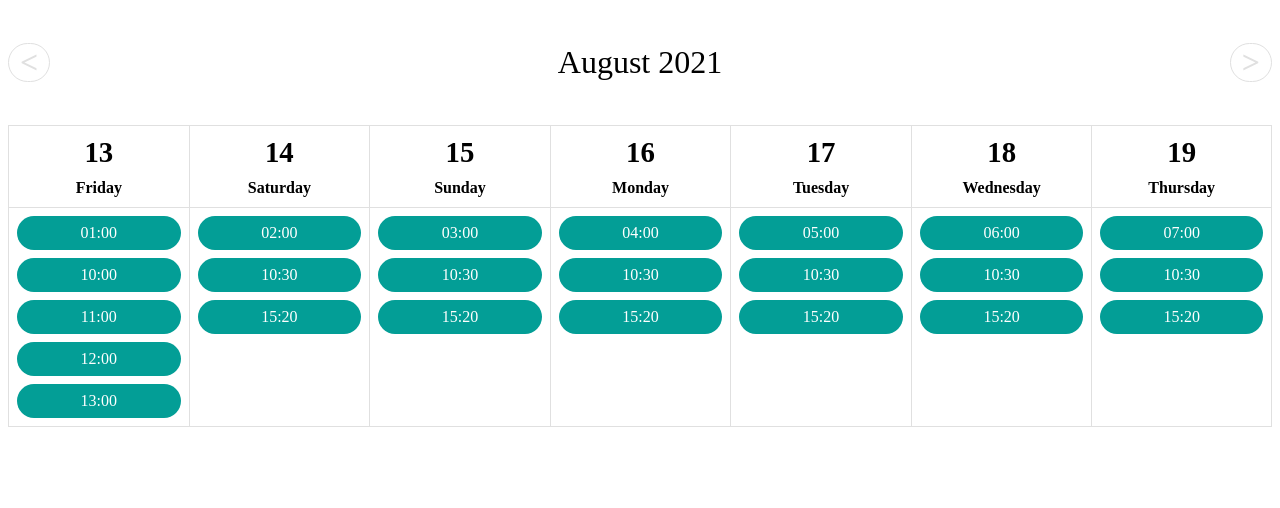
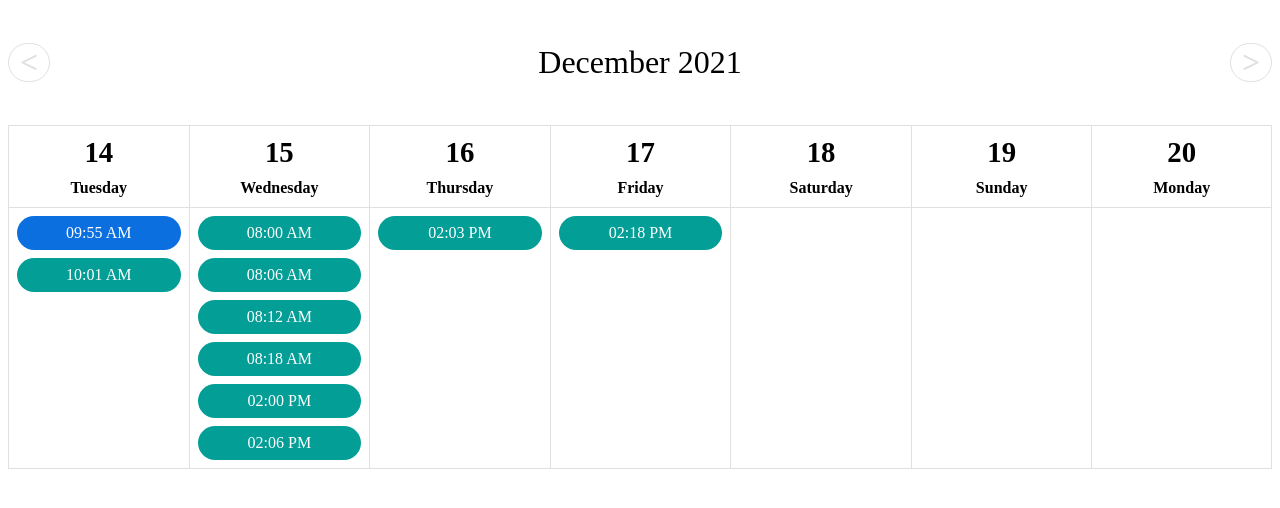
Before and after one commit to anthobn/slots-picker, a plain HTML site: page index.html in a window 1280 px wide. Drawn offline with Linux system fonts and the light colour scheme.

Commit message:
change slots string time to slots datetime objects

```diff
--- a/index.html
+++ b/index.html
@@ -19,9 +19,9 @@
         new slotsPicker({
             slotsPickerEl: "slots-picker",
             multipleSelector: true,
-            fromDate: new Date(1628892000000),
+            fromDate: new Date("2021-12-14"),
             showXdays: 7,
-            selectedSlots: [1628947200000],
+            selectedSlots: ["2021-12-14T09:55:48.000Z"],
             msg: {
                 notAvailableSlots: {
                     p: "Aucun slot disponible",
@@ -31,18 +31,53 @@
                     title: "Cliquer sur ce créneau pour réserver...",
                 },
             },
-            availableSlots: {
-                slots: {
-                    1628892000000: ["09:00", "10:30", "15:20", "16:30"],
-                    1628978400000: ["08:30", "10:30", "15:20", "15:50"],
-                    1629064800000: ["09:00", "10:30", "15:20"],
-                    1629151200000: ["10:00", "10:30", "15:10"],
-                    1629237600000: ["06:00", "10:30", "15:20", "16:10", "17h30", "18h00", "19:00"],
-                    1629324000000: ["09:00", "10:30", "15:20"],
-                    1629410400000: ["09:20", "10:30", "15:20"],
-                },
-                nextAvailableSlot: 1628892000000,
+            availableSlots:
+            {
+                slots: [
+                    {
+                        begin: "2021-12-14T09:55:48.000Z",
+                        end: "2021-12-14T10:01:48.000Z"
+                    },
+                    {
+                        begin: "2021-12-14T10:01:48.000Z",
+                        end: "2021-12-14T10:07:48.000Z"
+                    },
+                    {
+                        begin: "2021-12-15T08:00:00.000Z",
+                        end: "2021-12-15T08:06:00.000Z"
+                    },
+                    {
+                        begin: "2021-12-15T08:06:00.000Z",
+                        end: "2021-12-15T08:12:00.000Z"
+                    },
+                    {
+                        begin: "2021-12-15T08:12:00.000Z",
+                        end: "2021-12-15T08:18:00.000Z"
+                    },
+                    {
+                        begin: "2021-12-15T08:18:00.000Z",
+                        end: "2021-12-15T08:24:00.000Z"
+                    },
+                    {
+                        begin: "2021-12-15T14:00:00.000Z",
+                        end: "2021-12-15T14:06:00.000Z"
+                    },
+                    {
+                        begin: "2021-12-15T14:06:00.000Z",
+                        end: "2021-12-15T14:12:00.000Z"
+                    },
+                    {
+                        begin: "2021-12-16T14:03:00.000Z",
+                        end: "2021-12-15T14:12:00.000Z"
+                    },
+                    {
+                        begin: "2021-12-17T14:18:00.000Z",
+                        end: "2021-12-15T14:12:00.000Z"
+                    },
+                ],
+                nextAvailableSlot: "2021-12-25T14:12:00.000Z",
             },
+
             getSlots: function (fromDate) {
                 console.log("GET SLOTS FROM BACKEND FROM FOLLOWING DATE : " + fromDate)
 
@@ -51,16 +86,21 @@
                 }
 
                 return {
-                    slots: {
-                        [fromDate.getTime()]: ["01:00", "10:00", "11:00", "12:00", "13:00"],
-                        [addDay(fromDate, 1)]: ["02:00", "10:30", "15:20"],
-                        [addDay(fromDate, 2)]: ["03:00", "10:30", "15:20"],
-                        [addDay(fromDate, 3)]: ["04:00", "10:30", "15:20"],
-                        [addDay(fromDate, 4)]: ["05:00", "10:30", "15:20"],
-                        [addDay(fromDate, 5)]: ["06:00", "10:30", "15:20"],
-                        [addDay(fromDate, 6)]: ["07:00", "10:30", "15:20"],
-                    },
-                    nextAvailableSlot: fromDate.getTime(),
+                    slots: [
+                        {
+                            begin: "2021-12-21T14:06:00.000Z",
+                            end: "2021-12-21T14:12:00.000Z"
+                        },
+                        {
+                            begin: "2021-12-21T15:06:00.000Z",
+                            end: "2021-12-21T14:12:00.000Z"
+                        },
+                        {
+                            begin: "2021-12-21T16:06:00.000Z",
+                            end: "2021-12-21T14:12:00.000Z"
+                        },
+                    ],
+                    nextAvailableSlot: addDay(fromDate, 10),
                 }
             },
             slotsOnClick: function (eventSlot, selectedSlots) {
--- a/js/slots-picker.js
+++ b/js/slots-picker.js
@@ -29,6 +29,13 @@ export class slotsPicker {
   };
 
   constructor(settings) {
+    //add X days to one DT object
+    Date.prototype.addDays = function (days) {
+      let date = new Date(this.valueOf());
+      date.setDate(date.getDate() + days);
+      return date;
+    };
+
     //apply personnal settings in property of this object unless personnal settings is not defined
     for (const [key, value] of Object.entries(this.default)) {
       if (settings && Object.hasOwnProperty.call(settings, key)) {
@@ -62,37 +69,25 @@ export class slotsPicker {
 
     //add the month name and year on the top
     let month = document.getElementById("month-name");
-    month.innerHTML = this.fromDate.toLocaleString("default", {
+    month.innerHTML = this.fromDate.toLocaleDateString("default", {
       month: "long",
       year: "numeric",
     });
 
-    //push all available slots in slots array
-    this.pushAvSlotsInSlotsArray(this.availableSlots);
+    //if there is no already slots filled
+    if (!this.slots.length) {
+      //push all available slots in slots array
+      this.pushAvSlotsInSlotsArray(this.availableSlots);
+    }
 
     //browse each days and check if slots are available for this day.
     this.dates.forEach((day) => {
-      let date = new Date(Number(day));
-      let slotsToday = [];
-      let el;
+      const endDay = new Date(new Date(day).setHours(23, 59, 59, 59));
 
-      if ((el = this.slots.find((o) => Number(o.date) === day))) {
-        slotsToday = el.slots;
-      } else {
-        //if the getSlots function is defined, get the slots from the backend with custom getSlots given function
-        if (typeof this.getSlots === "function") {
-          let getSlots = this.getSlots(date);
+      //get all slots for this day
+      const slotsToday = this.slots.filter((o) => o >= day && o <= endDay);
 
-          //push the new slots received in slots array
-          this.pushAvSlotsInSlotsArray(getSlots);
-
-          if ((el = this.slots.find((o) => Number(o.date) === day))) {
-            slotsToday = el.slots;
-          }
-        }
-      }
-
-      let col = this.makeCol(date, slotsToday);
+      let col = this.makeCol(day, slotsToday);
       slotsContainer.appendChild(col);
     });
 
@@ -117,10 +112,13 @@ export class slotsPicker {
     let emptyArray = 0;
 
     this.dates.forEach((day) => {
-      let el = this.slots.find((o) => Number(o.date) === day);
+      const endDay = new Date(new Date(day).setHours(23, 59, 59, 59));
+
+      //get all slots for this day
+      let el = this.slots.filter((o) => o >= day && o <= endDay);
 
       //if there is no slots defined or if the array of slots is empty
-      if (!el || !el.slots.length) {
+      if (!el || !el.length) {
         emptyArray++;
       }
     });
@@ -152,7 +150,7 @@ export class slotsPicker {
       //create link
       let a = document.createElement("a");
       let dateTxt = document.createTextNode(
-        new Date(this.nextAvailableSlot).toLocaleString("default", {
+        new Date(this.nextAvailableSlot).toLocaleDateString("default", {
           weekday: "long",
           day: "2-digit",
           month: "long",
@@ -162,7 +160,7 @@ export class slotsPicker {
       a.appendChild(dateTxt);
       a.href = "#";
       a.title = this.msg.notAvailableSlots.title;
-      a.id = this.nextAvailableSlot;
+      a.id = this.nextAvailableSlot.getTime();
       a.addEventListener("click", function (event) {
         inst.goToNextAvailability(event);
       });
@@ -175,12 +173,13 @@ export class slotsPicker {
 
   //this function will return X days (depending showXdays property) in an array from the fromDate property
   getDates() {
+    //update fromDate to 00:00 local time
+    this.fromDate = new Date(this.fromDate.setHours(0, 0, 0, 0));
+
     let dates = [];
 
     for (let i = 0; i < this.showXdays; i++) {
-      let date = new Date(
-        new Date(this.fromDate).setDate(this.fromDate.getDate() + i)
-      ).setHours(0, 0, 0, 0);
+      const date = new Date(this.fromDate).addDays(i);
       dates.push(date);
     }
 
@@ -190,14 +189,14 @@ export class slotsPicker {
   //push available slots in slots array and nextAvailableSlot if is defined
   pushAvSlotsInSlotsArray(avSlots) {
     if (avSlots) {
+      this.slots = [];
       if (avSlots["slots"]) {
-        for (const [key, value] of Object.entries(avSlots["slots"])) {
-          const el = { date: key, slots: value };
-          this.slots.push(el);
-        }
+        avSlots["slots"].forEach((slot) => {
+          this.slots.push(new Date(slot.begin));
+        });
       }
       if (avSlots["nextAvailableSlot"]) {
-        this.nextAvailableSlot = avSlots["nextAvailableSlot"];
+        this.nextAvailableSlot = new Date(avSlots["nextAvailableSlot"]);
       }
     }
   }
@@ -230,23 +229,24 @@ export class slotsPicker {
       slotsDiv.className = "slots";
 
       slots.forEach((slot) => {
-        //DT
-        let hour = slot.split(":");
-        let slotDT = date.setHours(hour[0], hour[1]);
+        let displayHour = slot.toLocaleTimeString("default", {
+          hour: "2-digit",
+          minute: "2-digit",
+        });
 
         //create clickable slot
         let a = document.createElement("a");
-        let text = document.createTextNode(slot);
+        let text = document.createTextNode(displayHour);
         a.appendChild(text);
         a.href = "#";
         a.title = inst.msg.slots.title;
-        a.id = slotDT;
+        a.id = slot.getTime();
         a.addEventListener("click", function (event) {
           inst.slotSelected(event);
         });
 
         //if this slot is selected, mark active class
-        if (inst.selectedSlots.includes(slotDT)) {
+        if (inst.selectedSlots.some((o) => o === slot.toISOString())) {
           a.className = "active";
         }
 
@@ -275,19 +275,21 @@ export class slotsPicker {
     let eventSlot = { date: slotDT, isNewSelect: true };
 
     //if slot have already selected by user, user request to unselect the slot
-    if (this.selectedSlots.includes(slotDT.getTime())) {
+    if (this.selectedSlots.includes(slotDT.toISOString())) {
       eventSlot.isNewSelect = false;
       event.target.removeAttribute("class");
 
       //remove selected slot from the selectedSlots array
-      let index = this.selectedSlots.indexOf(slotDT.getTime());
+      let index = this.selectedSlots.indexOf(slotDT.toISOString());
       if (index !== -1) {
         this.selectedSlots.splice(index, 1);
       }
     } else {
       //if there is not possible multipleSelector, remove old slot selection
       if (!this.multipleSelector && this.selectedSlots.length) {
-        let slot = document.getElementById(this.selectedSlots[0]);
+        let slot = document.getElementById(
+          new Date(this.selectedSlots[0]).getTime()
+        );
 
         //if the slot is in the document (the slot can be disappear when the user navigate with the arrows)
         if (slot) {
@@ -298,13 +300,23 @@ export class slotsPicker {
       }
 
       //push the slot and mark as active
-      this.selectedSlots.push(slotDT.getTime());
+      this.selectedSlots.push(slotDT.toISOString());
       event.target.setAttribute("class", "active");
     }
 
     //if custom slotsOnClick function given, send event to slotsOnClick custom function
     if (typeof this.slotsOnClick === "function") {
       this.slotsOnClick(eventSlot, this.selectedSlots);
+    }
+  }
+
+  callNewDatas(date) {
+    //if the getSlots function is defined, get the slots from the backend with custom getSlots given function
+    if (typeof this.getSlots === "function") {
+      const getSlots = this.getSlots(date);
+
+      //push the new slots received in slots array
+      this.pushAvSlotsInSlotsArray(getSlots);
     }
   }
 
@@ -317,9 +329,8 @@ export class slotsPicker {
 
   //event onclick on the previous nav arrow
   previous() {
-    this.fromDate = new Date(
-      new Date(this.fromDate).setDate(this.fromDate.getDate() - this.showXdays)
-    );
+    this.fromDate = this.fromDate.addDays(-this.showXdays);
+    this.callNewDatas(this.fromDate);
     this.init();
   }
 
@@ -328,10 +339,11 @@ export class slotsPicker {
     if (date) {
       this.fromDate = date;
     } else {
-      let lastDate = new Date(this.dates[this.dates.length - 1]);
+      const lastDate = this.dates[this.dates.length - 1];
       //add one day to last day
-      this.fromDate = new Date(lastDate.setDate(lastDate.getDate() + 1));
+      this.fromDate = lastDate.addDays(1);
     }
+    this.callNewDatas(this.fromDate);
     this.init();
   }
 }
```
